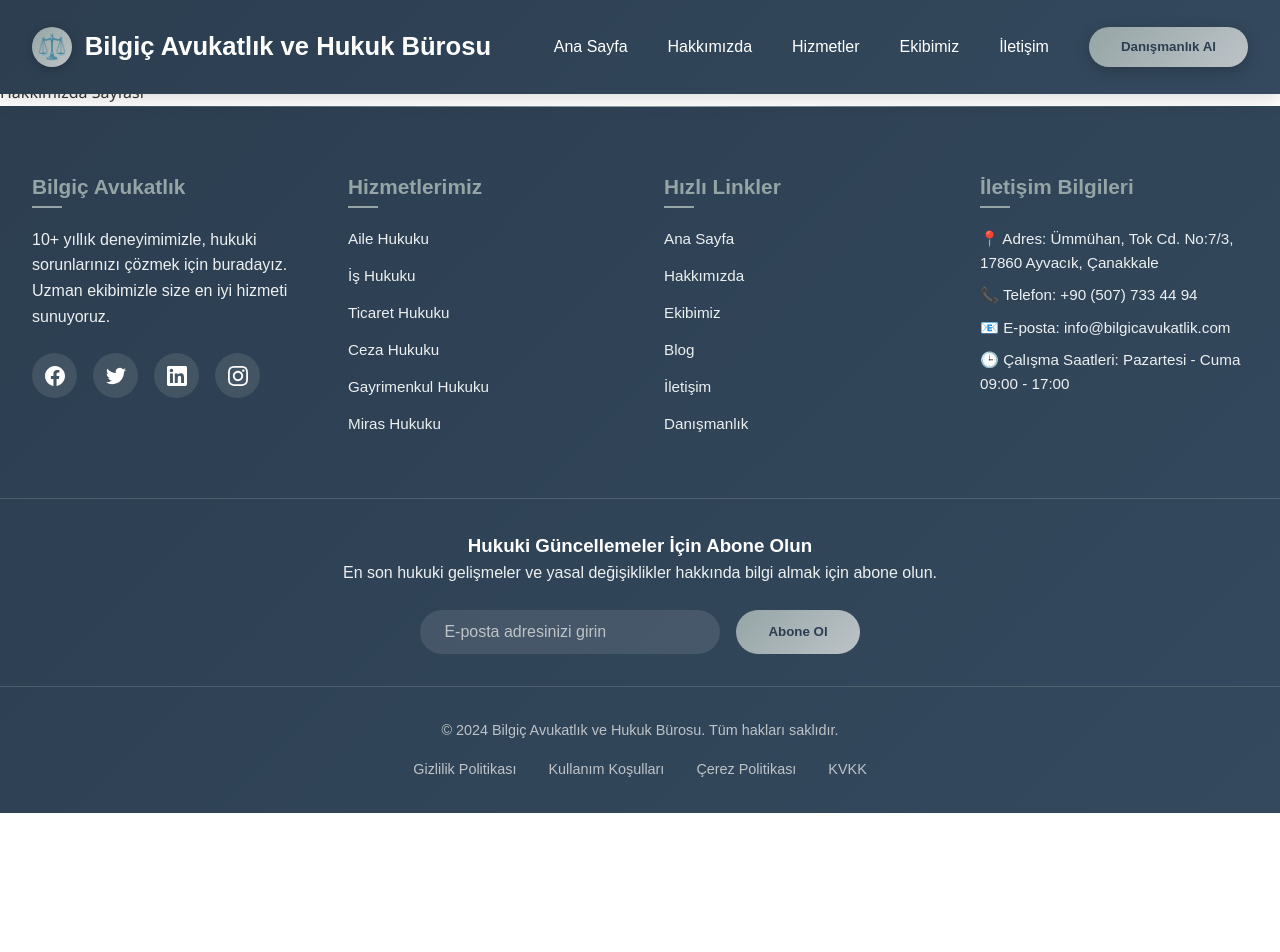
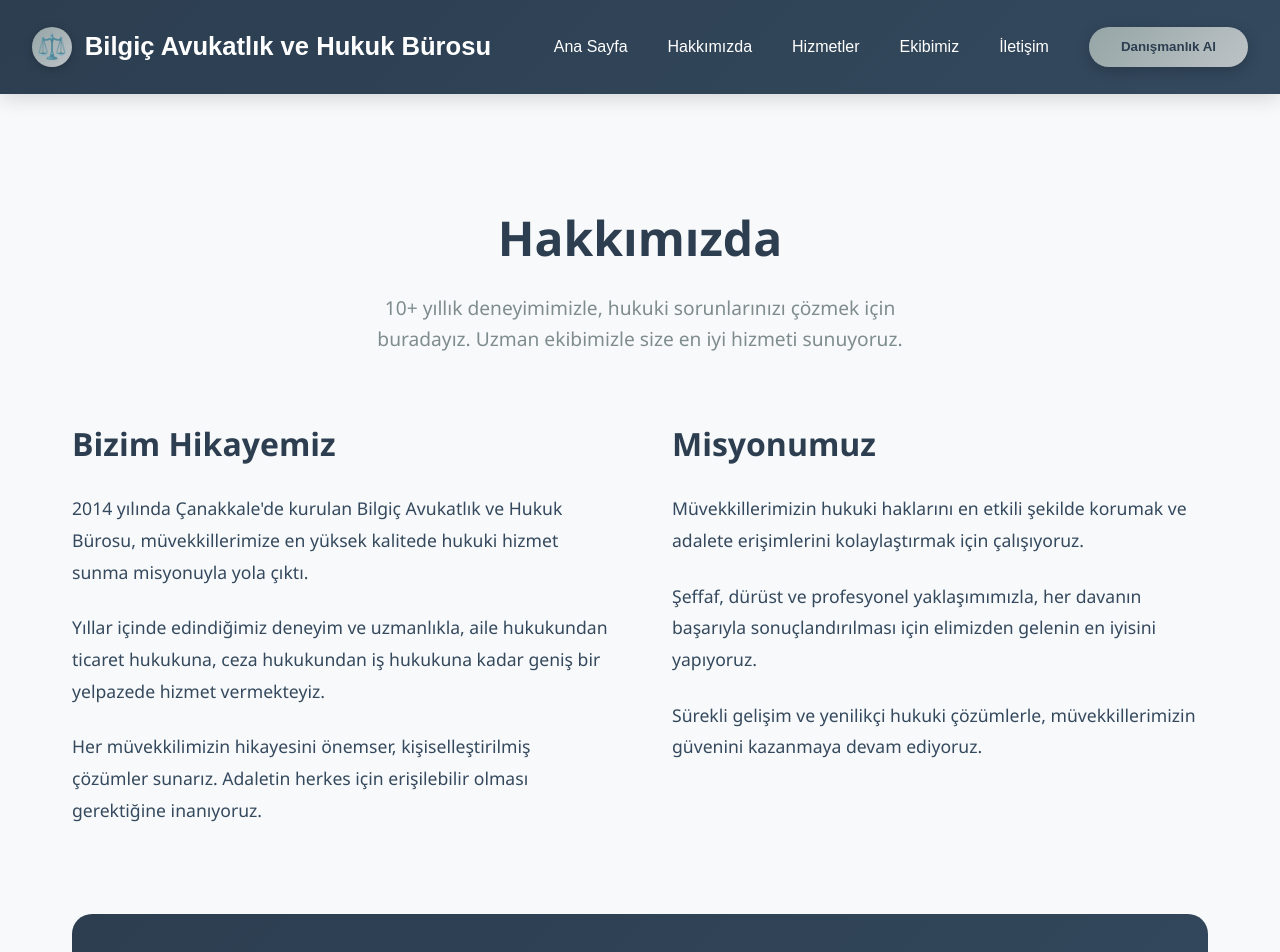
Before and after one commit to OguzDurak/law-portfolio, a React (Create React App) app: page /hakkimizda in a window 1280 px wide. Shown: the top 952 px of the page. Before the commit the page ends 813 px from the top, so only its background shows below. Built offline with nearby package versions, Linux system fonts and the light colour scheme.

Commit message:
About sayfası eklendi - Modern hakkımızda sayfası ve ekip profilleri

```diff
--- a/src/App.tsx
+++ b/src/App.tsx
@@ -4,6 +4,7 @@ import styled from 'styled-components';
 import Header from './components/Header';
 import Hero from './components/Hero';
 import Footer from './components/Footer';
+import About from './components/About';
 import './App.css';
 
 const AppContainer = styled.div`
@@ -25,7 +26,7 @@ function App() {
         <MainContent>
           <Routes>
             <Route path="/" element={<Hero />} />
-            <Route path="/hakkimizda" element={<div>Hakkımızda Sayfası</div>} />
+            <Route path="/hakkimizda" element={<About />} />
             <Route path="/hizmetler" element={<div>Hizmetler Sayfası</div>} />
             <Route path="/ekip" element={<div>Ekibimiz Sayfası</div>} />
             <Route path="/iletisim" element={<div>İletişim Sayfası</div>} />
--- /dev/null
+++ b/src/components/About.tsx
@@ -0,0 +1,359 @@
+import React from 'react';
+import styled from 'styled-components';
+
+const AboutContainer = styled.div`
+  padding: 120px 0 80px;
+  background: #f8f9fa;
+`;
+
+const AboutContent = styled.div`
+  max-width: 1200px;
+  margin: 0 auto;
+  padding: 0 2rem;
+`;
+
+const AboutHeader = styled.div`
+  text-align: center;
+  margin-bottom: 4rem;
+`;
+
+const AboutTitle = styled.h1`
+  font-size: 3rem;
+  color: #2c3e50;
+  margin-bottom: 1rem;
+  font-weight: bold;
+
+  @media (max-width: 768px) {
+    font-size: 2.5rem;
+  }
+`;
+
+const AboutSubtitle = styled.p`
+  font-size: 1.2rem;
+  color: #7f8c8d;
+  max-width: 600px;
+  margin: 0 auto;
+  line-height: 1.6;
+`;
+
+const AboutGrid = styled.div`
+  display: grid;
+  grid-template-columns: 1fr 1fr;
+  gap: 4rem;
+  margin-bottom: 4rem;
+
+  @media (max-width: 768px) {
+    grid-template-columns: 1fr;
+    gap: 2rem;
+  }
+`;
+
+const AboutSection = styled.div`
+  h2 {
+    color: #2c3e50;
+    font-size: 2rem;
+    margin-bottom: 1.5rem;
+    font-weight: 600;
+  }
+
+  p {
+    color: #34495e;
+    line-height: 1.8;
+    font-size: 1.1rem;
+    margin-bottom: 1.5rem;
+  }
+`;
+
+const StatsSection = styled.div`
+  background: linear-gradient(135deg, #2c3e50 0%, #34495e 100%);
+  color: white;
+  padding: 4rem 0;
+  margin: 4rem 0;
+  border-radius: 20px;
+`;
+
+const StatsContent = styled.div`
+  max-width: 1200px;
+  margin: 0 auto;
+  padding: 0 2rem;
+  text-align: center;
+`;
+
+const StatsTitle = styled.h2`
+  font-size: 2.5rem;
+  margin-bottom: 3rem;
+  color: white;
+`;
+
+const StatsGrid = styled.div`
+  display: grid;
+  grid-template-columns: repeat(auto-fit, minmax(200px, 1fr));
+  gap: 3rem;
+`;
+
+const StatItem = styled.div`
+  text-align: center;
+
+  .stat-number {
+    font-size: 3rem;
+    font-weight: bold;
+    color: #95a5a6;
+    margin-bottom: 0.5rem;
+  }
+
+  .stat-label {
+    font-size: 1.1rem;
+    opacity: 0.9;
+  }
+`;
+
+const ValuesSection = styled.div`
+  padding: 4rem 0;
+`;
+
+const ValuesTitle = styled.h2`
+  text-align: center;
+  font-size: 2.5rem;
+  color: #2c3e50;
+  margin-bottom: 3rem;
+`;
+
+const ValuesGrid = styled.div`
+  display: grid;
+  grid-template-columns: repeat(auto-fit, minmax(300px, 1fr));
+  gap: 2rem;
+`;
+
+const ValueCard = styled.div`
+  background: white;
+  padding: 2rem;
+  border-radius: 15px;
+  box-shadow: 0 5px 20px rgba(0, 0, 0, 0.1);
+  transition: transform 0.3s ease;
+
+  &:hover {
+    transform: translateY(-5px);
+  }
+
+  h3 {
+    color: #2c3e50;
+    font-size: 1.5rem;
+    margin-bottom: 1rem;
+    display: flex;
+    align-items: center;
+    gap: 0.5rem;
+  }
+
+  p {
+    color: #7f8c8d;
+    line-height: 1.6;
+  }
+`;
+
+const TeamSection = styled.div`
+  padding: 4rem 0;
+  background: white;
+`;
+
+const TeamTitle = styled.h2`
+  text-align: center;
+  font-size: 2.5rem;
+  color: #2c3e50;
+  margin-bottom: 3rem;
+`;
+
+const TeamGrid = styled.div`
+  display: grid;
+  grid-template-columns: repeat(auto-fit, minmax(250px, 1fr));
+  gap: 2rem;
+`;
+
+const TeamCard = styled.div`
+  text-align: center;
+  padding: 2rem;
+  border-radius: 15px;
+  background: #f8f9fa;
+  transition: transform 0.3s ease;
+
+  &:hover {
+    transform: translateY(-5px);
+  }
+
+  .team-photo {
+    width: 120px;
+    height: 120px;
+    border-radius: 50%;
+    background: linear-gradient(135deg, #95a5a6 0%, #bdc3c7 100%);
+    margin: 0 auto 1rem;
+    display: flex;
+    align-items: center;
+    justify-content: center;
+    font-size: 3rem;
+    color: white;
+  }
+
+  h3 {
+    color: #2c3e50;
+    font-size: 1.3rem;
+    margin-bottom: 0.5rem;
+  }
+
+  .position {
+    color: #95a5a6;
+    font-weight: 500;
+    margin-bottom: 1rem;
+  }
+
+  .description {
+    color: #7f8c8d;
+    line-height: 1.6;
+  }
+`;
+
+const About: React.FC = () => {
+  return (
+    <AboutContainer>
+      <AboutContent>
+        <AboutHeader>
+          <AboutTitle>Hakkımızda</AboutTitle>
+          <AboutSubtitle>
+            10+ yıllık deneyimimizle, hukuki sorunlarınızı çözmek için buradayız.
+            Uzman ekibimizle size en iyi hizmeti sunuyoruz.
+          </AboutSubtitle>
+        </AboutHeader>
+
+        <AboutGrid>
+          <AboutSection>
+            <h2>Bizim Hikayemiz</h2>
+            <p>
+              2014 yılında Çanakkale'de kurulan Bilgiç Avukatlık ve Hukuk Bürosu,
+              müvekkillerimize en yüksek kalitede hukuki hizmet sunma misyonuyla yola çıktı.
+            </p>
+            <p>
+              Yıllar içinde edindiğimiz deneyim ve uzmanlıkla, aile hukukundan ticaret hukukuna,
+              ceza hukukundan iş hukukuna kadar geniş bir yelpazede hizmet vermekteyiz.
+            </p>
+            <p>
+              Her müvekkilimizin hikayesini önemser, kişiselleştirilmiş çözümler sunarız.
+              Adaletin herkes için erişilebilir olması gerektiğine inanıyoruz.
+            </p>
+          </AboutSection>
+
+          <AboutSection>
+            <h2>Misyonumuz</h2>
+            <p>
+              Müvekkillerimizin hukuki haklarını en etkili şekilde korumak ve
+              adalete erişimlerini kolaylaştırmak için çalışıyoruz.
+            </p>
+            <p>
+              Şeffaf, dürüst ve profesyonel yaklaşımımızla, her davanın
+              başarıyla sonuçlandırılması için elimizden gelenin en iyisini yapıyoruz.
+            </p>
+            <p>
+              Sürekli gelişim ve yenilikçi hukuki çözümlerle,
+              müvekkillerimizin güvenini kazanmaya devam ediyoruz.
+            </p>
+          </AboutSection>
+        </AboutGrid>
+
+        <StatsSection>
+          <StatsContent>
+            <StatsTitle>Başarılarımız</StatsTitle>
+            <StatsGrid>
+              <StatItem>
+                <div className="stat-number">500+</div>
+                <div className="stat-label">Başarılı Dava</div>
+              </StatItem>
+              <StatItem>
+                <div className="stat-number">10+</div>
+                <div className="stat-label">Yıl Deneyim</div>
+              </StatItem>
+              <StatItem>
+                <div className="stat-number">1000+</div>
+                <div className="stat-label">Mutlu Müvekkil</div>
+              </StatItem>
+              <StatItem>
+                <div className="stat-number">24/7</div>
+                <div className="stat-label">Hukuki Destek</div>
+              </StatItem>
+            </StatsGrid>
+          </StatsContent>
+        </StatsSection>
+
+        <ValuesSection>
+          <ValuesTitle>Değerlerimiz</ValuesTitle>
+          <ValuesGrid>
+            <ValueCard>
+              <h3>⚖️ Adalet</h3>
+              <p>
+                Her müvekkilimizin hakkını en etkili şekilde savunmak ve
+                adaletin yerini bulması için çalışıyoruz.
+              </p>
+            </ValueCard>
+            <ValueCard>
+              <h3>🤝 Güven</h3>
+              <p>
+                Müvekkillerimizle güvene dayalı ilişkiler kurar,
+                şeffaf ve dürüst iletişim sağlarız.
+              </p>
+            </ValueCard>
+            <ValueCard>
+              <h3>💼 Profesyonellik</h3>
+              <p>
+                En yüksek etik standartlarda çalışır,
+                sürekli gelişim ve yenilikçilikle hizmet veririz.
+              </p>
+            </ValueCard>
+            <ValueCard>
+              <h3>🎯 Başarı</h3>
+              <p>
+                Her davanın başarıyla sonuçlandırılması için
+                elimizden gelenin en iyisini yapıyoruz.
+              </p>
+            </ValueCard>
+          </ValuesGrid>
+        </ValuesSection>
+
+        <TeamSection>
+          <TeamTitle>Ekibimiz</TeamTitle>
+          <TeamGrid>
+            <TeamCard>
+              <div className="team-photo">👨‍💼</div>
+              <h3>Av. Mehmet Bilgiç</h3>
+              <div className="position">Kurucu Ortak</div>
+              <div className="description">
+                10+ yıl deneyimli, aile hukuku ve ticaret hukuku alanlarında uzman.
+              </div>
+            </TeamCard>
+            <TeamCard>
+              <div className="team-photo">👩‍💼</div>
+              <h3>Av. Ayşe Yılmaz</h3>
+              <div className="position">Kıdemli Avukat</div>
+              <div className="description">
+                İş hukuku ve sosyal güvenlik hukuku konularında uzman, 8 yıl deneyim.
+              </div>
+            </TeamCard>
+            <TeamCard>
+              <div className="team-photo">👨‍💼</div>
+              <h3>Av. Ali Demir</h3>
+              <div className="position">Ceza Hukuku Uzmanı</div>
+              <div className="description">
+                Ceza hukuku ve ceza muhakemesi hukuku alanlarında 6 yıl deneyim.
+              </div>
+            </TeamCard>
+            <TeamCard>
+              <div className="team-photo">👩‍💼</div>
+              <h3>Av. Fatma Kaya</h3>
+              <div className="position">Gayrimenkul Hukuku Uzmanı</div>
+              <div className="description">
+                Gayrimenkul hukuku ve miras hukuku konularında 5 yıl deneyim.
+              </div>
+            </TeamCard>
+          </TeamGrid>
+        </TeamSection>
+      </AboutContent>
+    </AboutContainer>
+  );
+};
+
+export default About;
```
